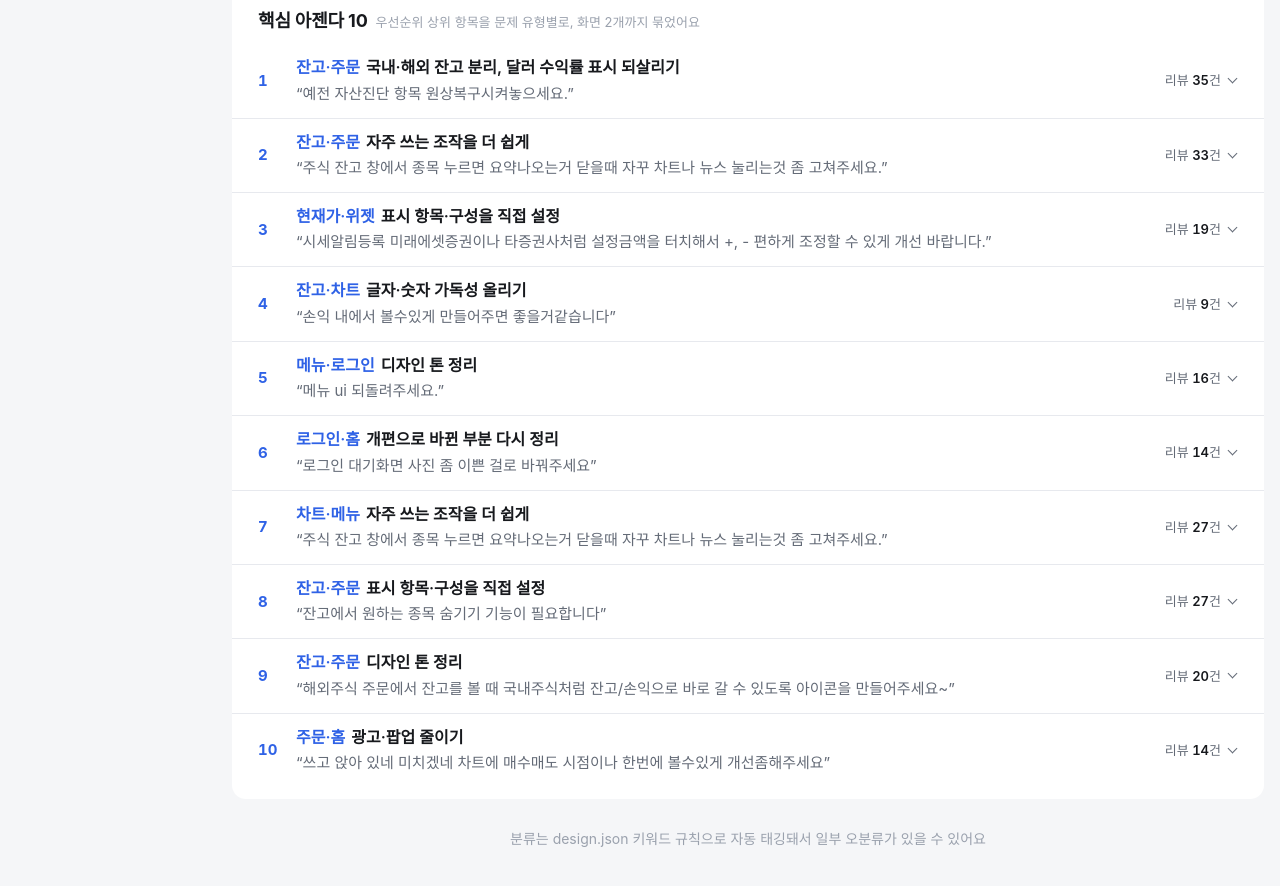
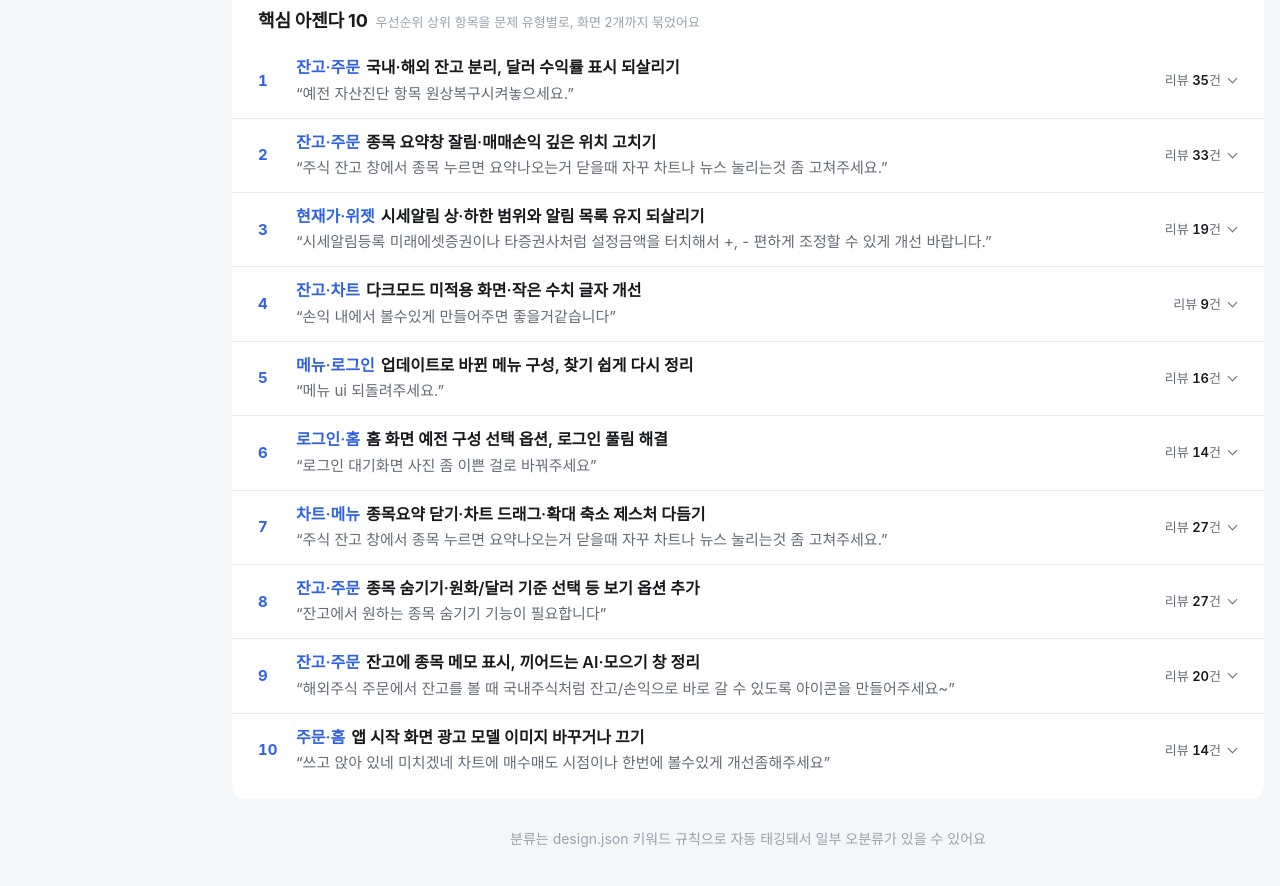
Before and after one commit to tutueuieui/namuh-reviews, a plain HTML site: page backlog.html in a window 1280 px wide. Shown: the part 380-1266 px from the top of the page. Drawn offline with Linux system fonts and the light colour scheme; a web font is replaced by a local one.

Commit message:
핵심 아젠다 2~10 제목도 리뷰 내용 기준으로 구체화
Co-Authored-By: Claude Opus 5.5 <noreply@anthropic.com>

```diff
--- a/backlog.html
+++ b/backlog.html
@@ -504,7 +504,18 @@ Promise.all([
 const AG = { "설정·개인화": "표시 항목·구성을 직접 설정", "조작·터치": "자주 쓰는 조작을 더 쉽게", "개편·변경 반발": "개편으로 바뀐 부분 다시 정리", "다크모드": "다크모드 색·대비 다듬기", "가독성": "글자·숫자 가독성 올리기", "시각 스타일": "디자인 톤 정리", "찾기 어려움": "기능을 찾기 쉽게", "레이아웃·화면 배치": "화면 배치 정리", "복잡·정보 과다": "한 화면 정보량 줄이기", "광고·팝업 피로": "광고·팝업 줄이기", "태블릿·폴더블": "태블릿·폴더블 대응" };
 const shortSc = (sc) => sc.split("·")[0];
 // 리뷰 내용을 읽고 직접 쓴 구체적인 제목 (아젠다 첫 화면×유형 기준, 없으면 유형별 기본 문구)
-const AGX = { "잔고·자산|개편·변경 반발": "국내·해외 잔고 분리, 달러 수익률 표시 되살리기" };
+const AGX = {
+  "잔고·자산|개편·변경 반발": "국내·해외 잔고 분리, 달러 수익률 표시 되살리기",
+  "잔고·자산|조작·터치": "종목 요약창 잘림·매매손익 깊은 위치 고치기",
+  "현재가·종목|설정·개인화": "시세알림 상·하한 범위와 알림 목록 유지 되살리기",
+  "잔고·자산|가독성": "다크모드 미적용 화면·작은 수치 글자 개선",
+  "메뉴·검색|시각 스타일": "업데이트로 바뀐 메뉴 구성, 찾기 쉽게 다시 정리",
+  "로그인·인증|개편·변경 반발": "홈 화면 예전 구성 선택 옵션, 로그인 풀림 해결",
+  "차트|조작·터치": "종목요약 닫기·차트 드래그·확대 축소 제스처 다듬기",
+  "잔고·자산|설정·개인화": "종목 숨기기·원화/달러 기준 선택 등 보기 옵션 추가",
+  "잔고·자산|시각 스타일": "잔고에 종목 메모 표시, 끼어드는 AI·모으기 창 정리",
+  "주문|광고·팝업 피로": "앱 시작 화면 광고 모델 이미지 바꾸거나 끄기",
+};
 const agTitle = (a) => AGX[a.xs[0].k] || AG[a.t] || a.t;
 // 순위 근거: 아젠다에 묶인 화면마다 고객 영향도·반복 발생 수준과 근거 숫자
 function why(xs) {
```
